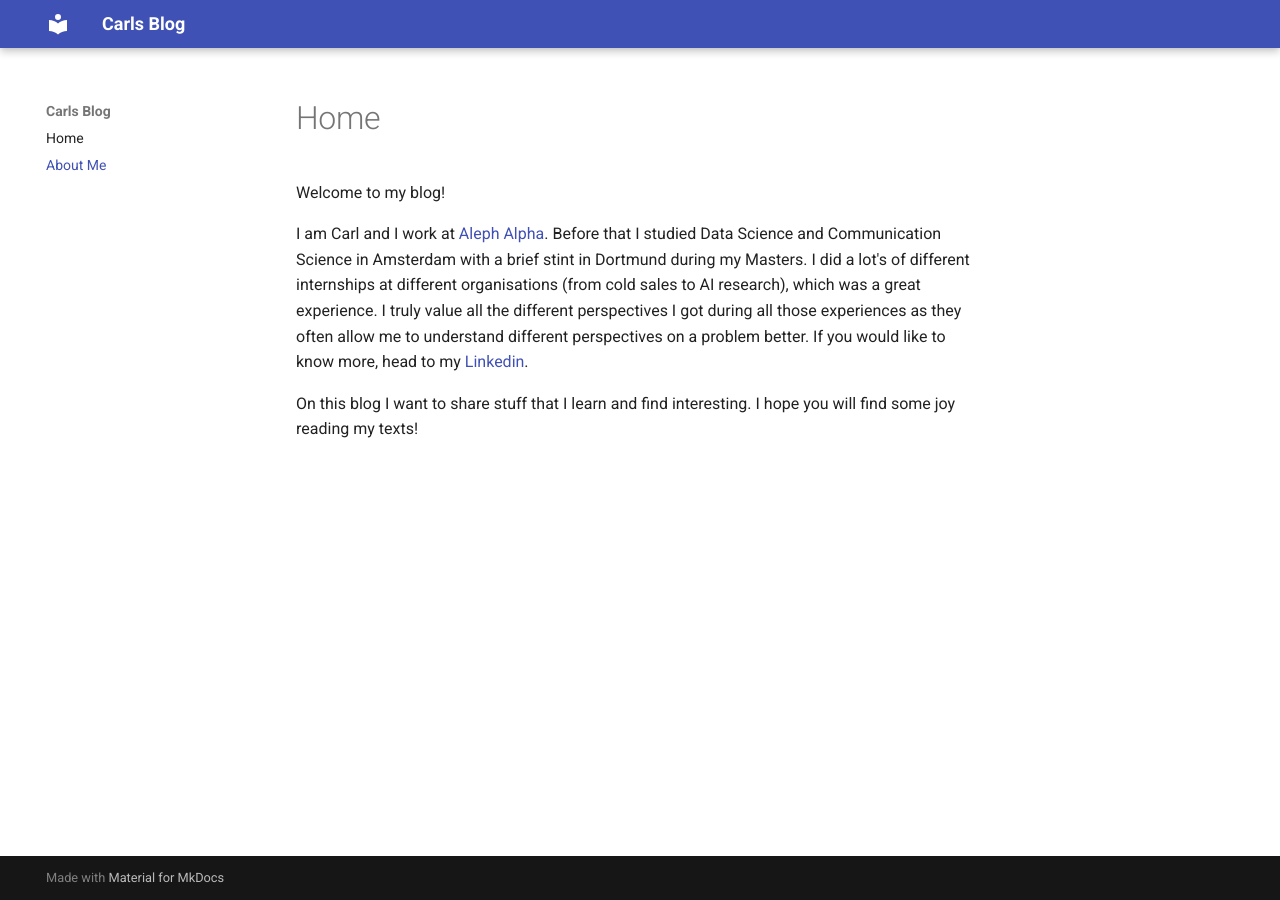
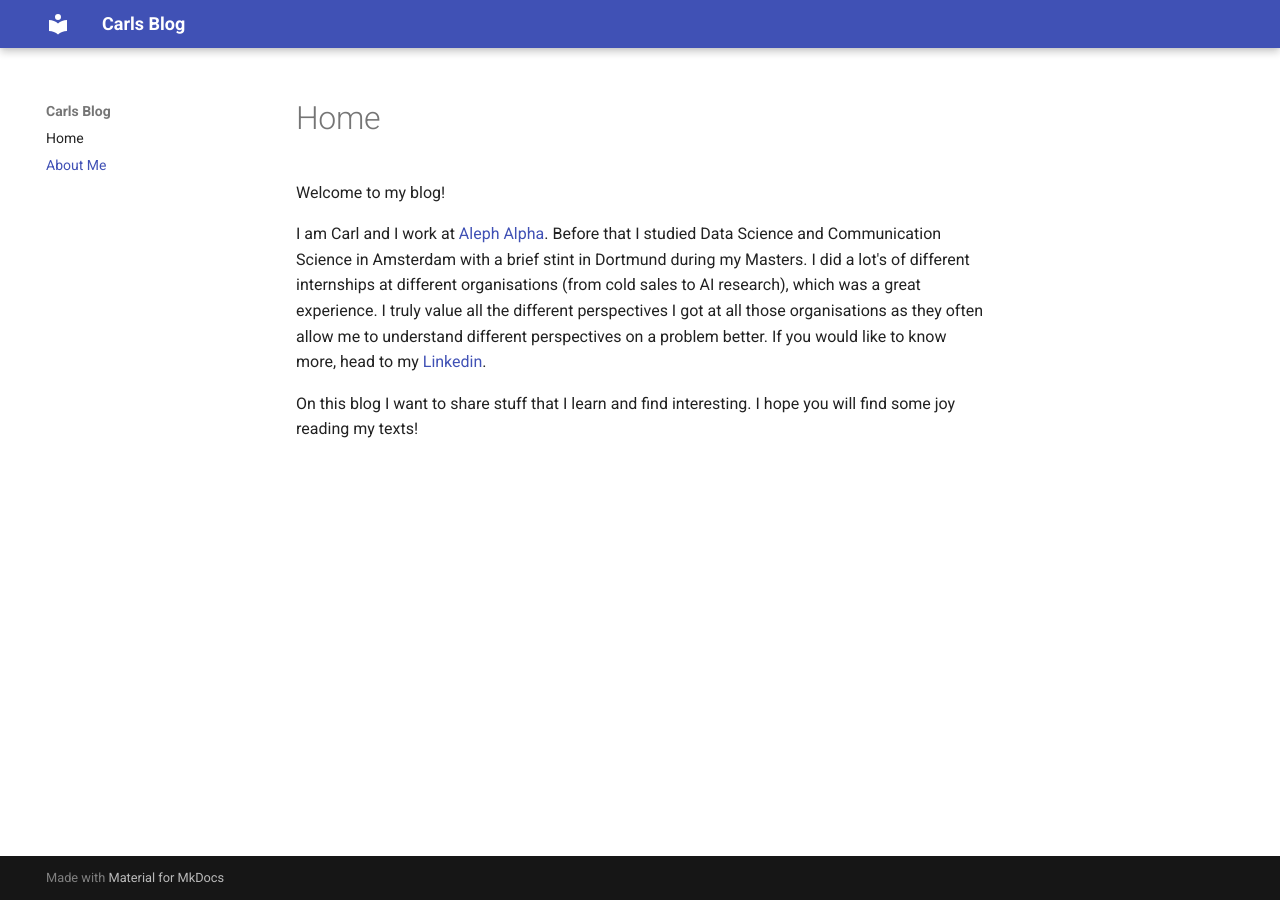
Before and after one commit to capsenz/capsenz.github.io, an MkDocs documentation site: the page built from docs/about_me.md, in a window 1280 px wide. Built offline with MkDocs 1.6.1 and Material for MkDocs 9.7.7, drawn with Linux system fonts in a browser that asks for light colours.

Commit message:
Minor change

```diff
--- a/docs/about_me.md
+++ b/docs/about_me.md
@@ -2,6 +2,6 @@
 
 Welcome to my blog!
 
-I am Carl and I work at [Aleph Alpha](https://app.aleph-alpha.com/). Before that I studied Data Science and Communication Science in Amsterdam with a brief stint in Dortmund during my Masters. I did a lot's of different internships at different organisations (from cold sales to AI research), which was a great experience. I truly value all the different perspectives I got during all those experiences as they often allow me to understand different perspectives on a problem better. If you would like to know more, head to my [Linkedin](https://www.linkedin.com/in/carl-philipp-s-3250b9139/).
+I am Carl and I work at [Aleph Alpha](https://app.aleph-alpha.com/). Before that I studied Data Science and Communication Science in Amsterdam with a brief stint in Dortmund during my Masters. I did a lot's of different internships at different organisations (from cold sales to AI research), which was a great experience. I truly value all the different perspectives I got at all those organisations as they often allow me to understand different perspectives on a problem better. If you would like to know more, head to my [Linkedin](https://www.linkedin.com/in/carl-philipp-s-3250b9139/).
 
 On this blog I want to share stuff that I learn and find interesting. I hope you will find some joy reading my texts!
```
